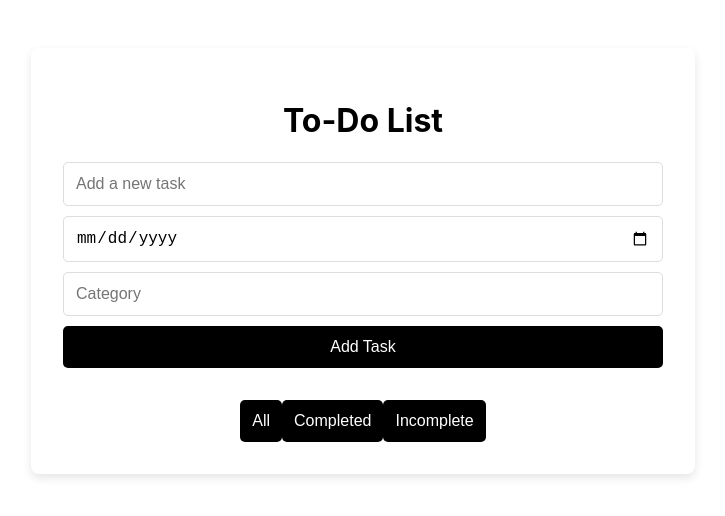
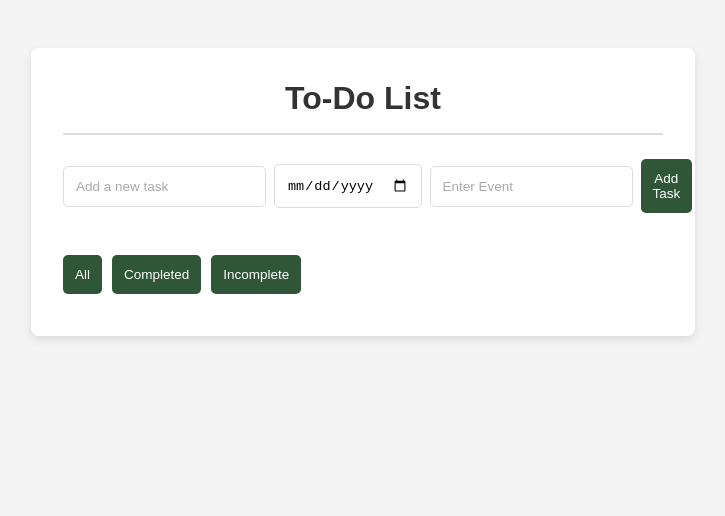
Before and after one commit to SimranjeetKaurTussar/todo-list-app, a React (Create React App) app: page / in a window 1280 px wide. Shown: the top 516 px of the page, without its empty margins (277-1002 px from the left). Built offline with nearby package versions, Linux system fonts and the light colour scheme.

Commit message:
changes good one

```diff
--- a/src/App.css
+++ b/src/App.css
@@ -1,4 +1,17 @@
 /* src/App.css */
+
+/* Basic Reset */
+body, h1, h2, h3, p, ul, li {
+  margin: 0;
+  padding: 0;
+  box-sizing: border-box;
+}
+
+body {
+  font-family: 'Arial', sans-serif;
+  background-color: #f4f4f4;
+  color: #333;
+}
 
 /* Container for the App */
 .App {
@@ -11,12 +24,22 @@
   text-align: center;
 }
 
+/* Heading Style */
+h1 {
+  margin-bottom: 1.5rem;
+  font-size: 2rem;
+  color: #333;
+  border-bottom: 2px solid #ddd;
+  padding-bottom: 1rem;
+}
+
 /* Form Style */
 form {
   margin-bottom: 2rem;
   display: flex;
-  flex-direction: column;
-  gap: 10px; /* Space between form elements */
+  justify-content: space-between;
+  align-items: center;
+  gap: 0.5rem;
 }
 
 input[type="text"],
@@ -26,33 +49,16 @@ button {
   padding: 0.75rem;
   border-radius: 5px;
   border: 1px solid #ddd;
-  font-size: 1rem;
+  font-size: 13.5px;
 }
 
-/* Task Item Styling */
-.TaskItem {
-  display: flex;
-  align-items: center;
-  background-color: #f9f9f9;
-  padding: 0.75rem;
-  margin-bottom: 0.5rem;
-  border-radius: 5px;
-  transition: background-color 0.3s;
-  gap: 10px; /* Space between elements in task items */
-}
-
-.TaskItem:hover {
-  background-color: #e9ecef;
-}
-
-.TaskEditForm {
-  display: flex;
-  flex-direction: column;
-  gap: 10px; /* Space between elements in edit form */
+input[type="text"]::placeholder,
+input[type="text"]::placeholder {
+  color: #aaa;
 }
 
 button {
-  background-color: #000000;
+  background-color: #2e5637;
   color: white;
   cursor: pointer;
   border: none;
@@ -60,7 +66,53 @@ button {
 }
 
 button:hover {
-  background-color: #384753;
+  background-color: #121b14;
+}
+
+/* Task List and Items */
+.TaskList {
+  list-style: none;
+  padding: 0;
+}
+
+.TaskItem {
+  display: flex;
+  justify-content: space-between;
+  align-items: center;
+  background-color: #f9f9f9;
+  padding: 0.75rem;
+  margin-bottom: 0.5rem;
+  border-radius: 5px;
+  transition: background-color 0.3s;
+}
+
+.TaskItem:hover {
+  background-color: #e9ecef;
+}
+
+.TaskItem span {
+  flex-grow: 1;
+  margin-left: 0.75rem;
+  text-align: left;
+}
+
+.TaskItem span.completed {
+  text-decoration: line-through;
+  color: #aaa;
+}
+
+.TaskItem button {
+  background-color: #dc3545;
+  color: white;
+  padding: 0.5rem;
+  border: none;
+  border-radius: 5px;
+  cursor: pointer;
+  transition: background-color 0.3s;
+}
+
+.TaskItem button:hover {
+  background-color: #c82333;
 }
 
 /* Filter Buttons */
@@ -86,3 +138,10 @@ button:hover {
 .TaskFilter button.active {
   background-color: #0056b3;
 }
+
+.btns {
+  padding: 10px 0px;
+  display: flex;
+  gap: 10px;
+  /* Space between buttons */
+}
--- a/src/App.js
+++ b/src/App.js
@@ -1,3 +1,4 @@
+// src/App.js
 import React, { useState, useEffect } from 'react';
 import TaskForm from './TaskForm';
 import TaskList from './TaskList';
@@ -5,38 +6,34 @@ import TaskFilter from './TaskFilter';
 import './App.css';
 
 const App = () => {
+  // Initialize the state with tasks from localStorage or an empty array if none exist
   const [tasks, setTasks] = useState(() => {
     const savedTasks = localStorage.getItem('tasks');
     return savedTasks ? JSON.parse(savedTasks) : [];
   });
 
+  // State to manage the current filter (all, completed, incomplete)
   const [filter, setFilter] = useState('all');
-  const [currentTask, setCurrentTask] = useState(null);
 
+  // Save tasks to localStorage whenever the tasks state changes
   useEffect(() => {
     localStorage.setItem('tasks', JSON.stringify(tasks));
   }, [tasks]);
 
+  // Function to add a new task
   const addTask = (name, dueDate, category) => {
     const newTask = {
-      id: Date.now(),
+      id: Date.now(), // Unique ID for each task
       name,
-      completed: false,
+      completed: false, // Task is initially not completed
       dueDate,
       category,
     };
+    // Add the new task to the existing list of tasks
     setTasks([...tasks, newTask]);
   };
 
-  const updateTask = (id, name, dueDate, category) => {
-    setTasks(
-      tasks.map((task) =>
-        task.id === id ? { ...task, name, dueDate, category } : task
-      )
-    );
-    setCurrentTask(null);
-  };
-
+  // Function to toggle the completion status of a task
   const toggleComplete = (id) => {
     setTasks(
       tasks.map((task) =>
@@ -45,10 +42,12 @@ const App = () => {
     );
   };
 
+  // Function to delete a task by its ID
   const deleteTask = (id) => {
     setTasks(tasks.filter((task) => task.id !== id));
   };
 
+  // Filter tasks based on the selected filter option (all, completed, incomplete)
   const filteredTasks = tasks.filter((task) => {
     if (filter === 'completed') {
       return task.completed;
@@ -56,22 +55,15 @@ const App = () => {
     if (filter === 'incomplete') {
       return !task.completed;
     }
-    return true; // 'all'
+    return true;
   });
 
   return (
     <div className="App">
       <h1>To-Do List</h1>
-      <TaskForm addTask={addTask} currentTask={currentTask} updateTask={updateTask} />
+      <TaskForm addTask={addTask} />
       <TaskFilter setFilter={setFilter} />
-      <TaskList
-        tasks={filteredTasks}
-        toggleComplete={toggleComplete}
-        deleteTask={deleteTask}
-        onEdit={(id, name, dueDate, category) => {
-          setCurrentTask({ id, name, dueDate, category });
-        }}
-      />
+      <TaskList tasks={filteredTasks} toggleComplete={toggleComplete} deleteTask={deleteTask} />
     </div>
   );
 };
--- a/src/TaskFilter.js
+++ b/src/TaskFilter.js
@@ -1,8 +1,10 @@
+// src/TaskFilter.js
 import React from 'react';
 
 const TaskFilter = ({ setFilter }) => {
   return (
     <div className='btns'>
+      {/* Buttons to set the filter state to 'all', 'completed', or 'incomplete' */}
       <button onClick={() => setFilter('all')}>All</button>
       <button onClick={() => setFilter('completed')}>Completed</button>
       <button onClick={() => setFilter('incomplete')}>Incomplete</button>
--- a/src/TaskForm.js
+++ b/src/TaskForm.js
@@ -1,52 +1,47 @@
-import React, { useState, useEffect } from 'react';
+// src/TaskForm.js
+import React, { useState } from 'react';
 
-const TaskForm = ({ addTask, currentTask, updateTask }) => {
+const TaskForm = ({ addTask }) => {
+  // State to manage the task name, due date, and category inputs
   const [task, setTask] = useState('');
   const [dueDate, setDueDate] = useState('');
   const [category, setCategory] = useState('');
 
-  useEffect(() => {
-    if (currentTask) {
-      setTask(currentTask.name);
-      setDueDate(currentTask.dueDate);
-      setCategory(currentTask.category);
-    }
-  }, [currentTask]);
-
+  // Handle form submission to add a new task
   const handleSubmit = (e) => {
-    e.preventDefault();
+    e.preventDefault(); // Prevent the default form submission behavior
     if (task.trim()) {
-      if (currentTask) {
-        updateTask(currentTask.id, task, dueDate, category);
-      } else {
-        addTask(task, dueDate, category);
-      }
-      setTask('');
-      setDueDate('');
-      setCategory('');
+      addTask(task, dueDate, category); // Call the addTask function passed as a prop
+      setTask(''); // Clear the task input field
+      setDueDate(''); // Clear the due date input field
+      setCategory(''); // Clear the category input field
     }
   };
 
   return (
     <form onSubmit={handleSubmit}>
+      {/* Input field for the task name */}
       <input
         type="text"
         placeholder="Add a new task"
         value={task}
         onChange={(e) => setTask(e.target.value)}
       />
+      {/* Input field for the due date */}
       <input
         type="date"
         value={dueDate}
         onChange={(e) => setDueDate(e.target.value)}
       />
+      {/* Input field for the task category */}
       <input
         type="text"
-        placeholder="Category"
+        placeholder="Enter Event"
         value={category}
         onChange={(e) => setCategory(e.target.value)}
       />
-      <button type="submit">{currentTask ? 'Update Task' : 'Add Task'}</button>
+      {/* Button to submit the form */}
+      <button type="submit">Add Task</button>
     </form>
   );
 };
--- a/src/TaskItem.js
+++ b/src/TaskItem.js
@@ -1,45 +1,8 @@
-import React, { useState } from 'react';
-import PropTypes from 'prop-types';
+import React from 'react';
 
-const TaskItem = ({ task, toggleComplete, deleteTask, onEdit }) => {
-  const [isEditing, setIsEditing] = useState(false);
-  const [editedName, setEditedName] = useState(task.name);
-  const [editedDueDate, setEditedDueDate] = useState(task.dueDate);
-  const [editedCategory, setEditedCategory] = useState(task.category);
-
-  const handleEdit = () => {
-    if (typeof onEdit === 'function') {
-      onEdit(task.id, editedName, editedDueDate, editedCategory);
-    } else {
-      console.error('onEdit is not a function');
-    }
-    setIsEditing(false);
-  };
-
+const TaskItem = ({ task, toggleComplete, deleteTask }) => {
   return (
     <div className="TaskItem">
-      {isEditing ? (
-        <div className="TaskEditForm">
-          <input
-            type="text"
-            value={editedName}
-            onChange={(e) => setEditedName(e.target.value)}
-          />
-          <input
-            type="date"
-            value={editedDueDate}
-            onChange={(e) => setEditedDueDate(e.target.value)}
-          />
-          <input
-            type="text"
-            value={editedCategory}
-            onChange={(e) => setEditedCategory(e.target.value)}
-          />
-          <button onClick={handleEdit}>Save</button>
-          <button onClick={() => setIsEditing(false)}>Cancel</button>
-        </div>
-      ) : (
-        <>
       <input
         type="checkbox"
         checked={task.completed}
@@ -48,29 +11,9 @@ const TaskItem = ({ task, toggleComplete, deleteTask, onEdit }) => {
       <span className={task.completed ? 'completed' : ''}>
         {task.name} - {task.dueDate} - {task.category}
       </span>
-          <button onClick={() => setIsEditing(true)}>Edit</button>
       <button onClick={() => deleteTask(task.id)}>Delete</button>
-        </>
-      )}
     </div>
   );
 };
 
-TaskItem.propTypes = {
-  task: PropTypes.shape({
-    id: PropTypes.string.isRequired,
-    name: PropTypes.string.isRequired,
-    dueDate: PropTypes.string.isRequired,
-    category: PropTypes.string.isRequired,
-    completed: PropTypes.bool.isRequired,
-  }).isRequired,
-  toggleComplete: PropTypes.func.isRequired,
-  deleteTask: PropTypes.func.isRequired,
-  onEdit: PropTypes.func,
-};
-
-TaskItem.defaultProps = {
-  onEdit: () => {}, // Default no-op function
-};
-
 export default TaskItem;
--- a/src/TaskList.js
+++ b/src/TaskList.js
@@ -1,10 +1,9 @@
-// src/TaskList.js
 import React from 'react';
 import TaskItem from './TaskItem';
 
 const TaskList = ({ tasks, toggleComplete, deleteTask }) => {
   return (
-    <div>
+    <div className="TaskList">
       {tasks.map((task) => (
         <TaskItem
           key={task.id}
```
Lines whose indentation alone changed are shown as unchanged.
